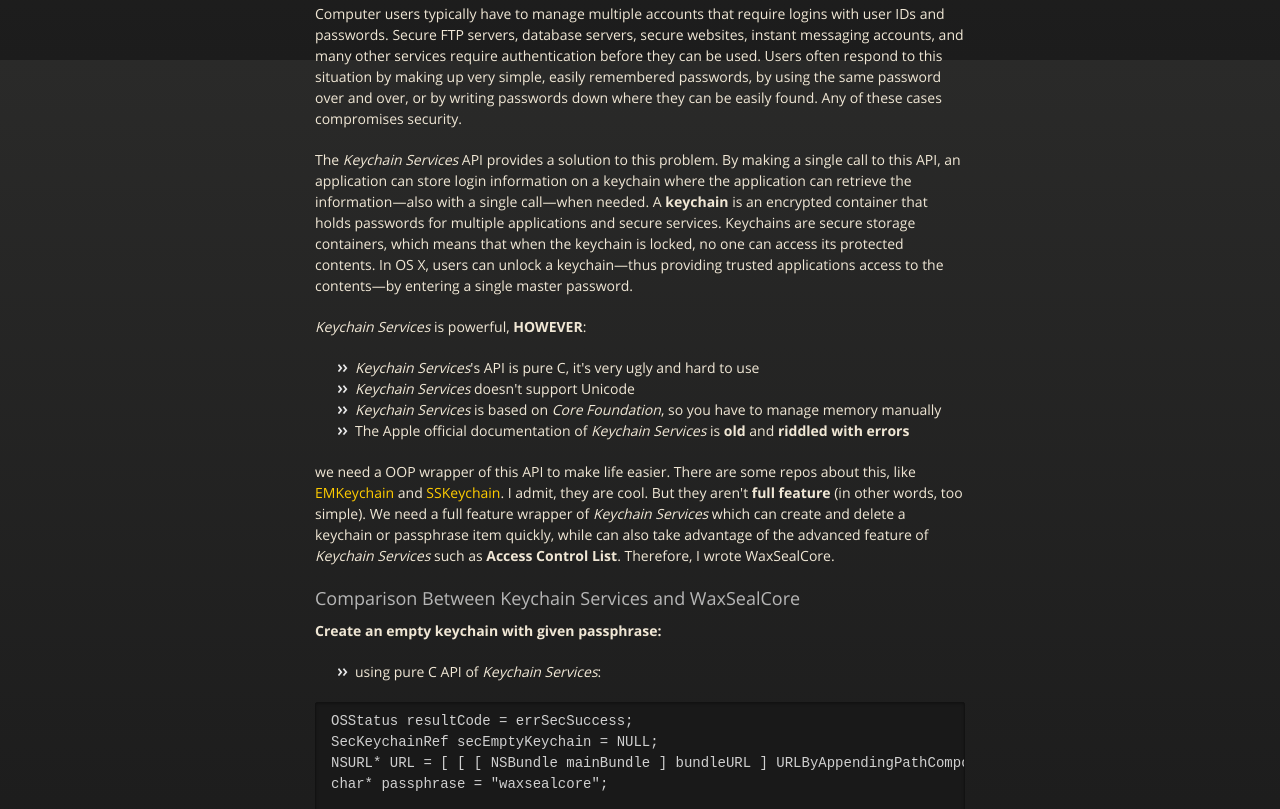
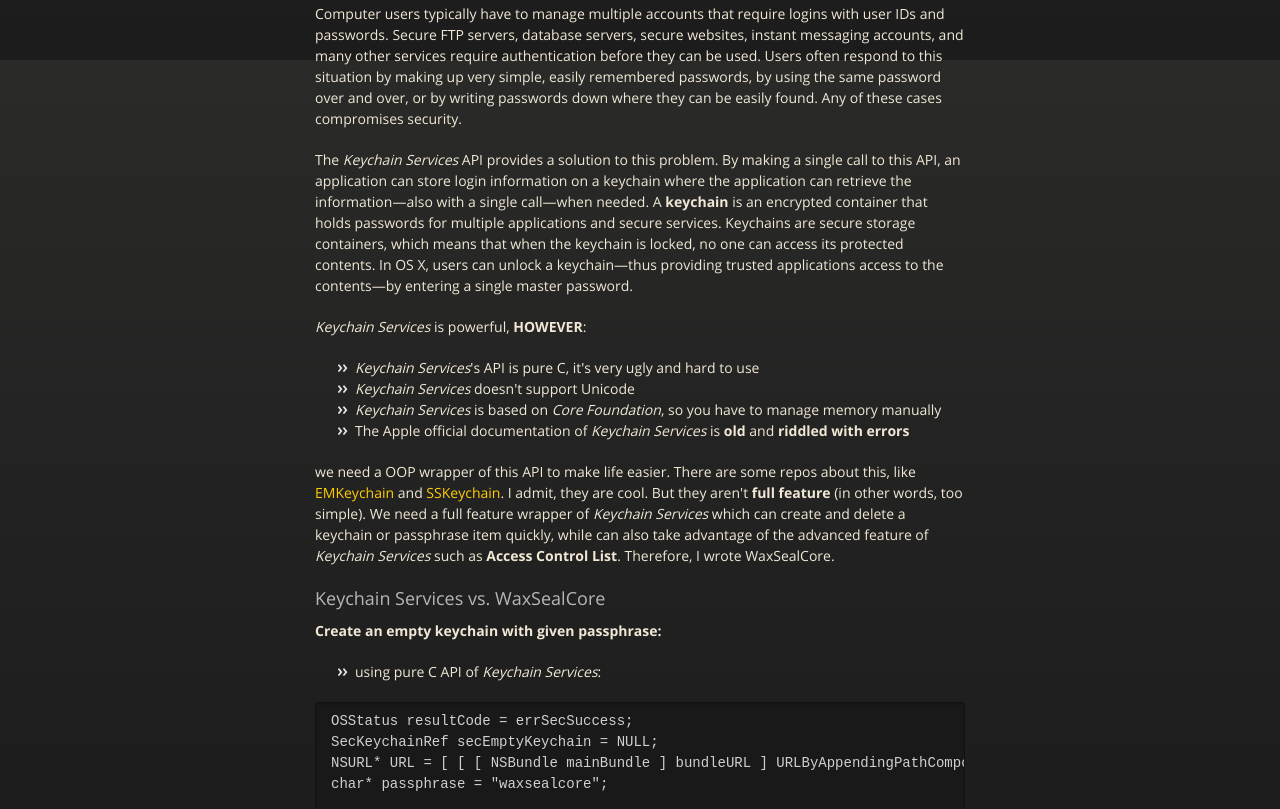
Before and after one commit to torinkwok/WaxSealCore, a plain HTML site: page index.html in a window 1280 px wide. Shown: the part 740-1549 px from the top of the page. Drawn offline with nearby package versions, Linux system fonts and the light colour scheme.

```diff
--- a/index.html
+++ b/index.html
@@ -39,7 +39,7 @@
         </div>
 
         <h1>
-<a id="" class="anchor" href="#" aria-hidden="true"><span class="octicon octicon-link"></span></a><a href="https://gitter.im/TongG/WaxSealCore?utm_source=badge&amp;utm_medium=badge&amp;utm_campaign=pr-badge&amp;utm_content=badge"><img src="https://badges.gitter.im/Join%20Chat.svg" alt="Gitter"></a>
+<a id="waxsealcore-" class="anchor" href="#waxsealcore-" aria-hidden="true"><span class="octicon octicon-link"></span></a>WaxSealCore <a href="https://gitter.im/TongG/WaxSealCore?utm_source=badge&amp;utm_medium=badge&amp;utm_campaign=pr-badge&amp;utm_content=badge"><img src="https://badges.gitter.im/Join%20Chat.svg" alt="Gitter"></a>
 </h1>
 
 <h3>
@@ -70,7 +70,7 @@
 <p>we need a OOP wrapper of this API to make life easier. There are some repos about this, like <a href="https://github.com/irons/EMKeychain">EMKeychain</a> and <a href="https://github.com/soffes/sskeychain">SSKeychain</a>. I admit, they are cool. But they aren't <strong>full feature</strong> (in other words, too simple). We need a full feature wrapper of <em>Keychain Services</em> which can create and delete a keychain or passphrase item quickly, while can also take advantage of the advanced feature of <em>Keychain Services</em> such as <strong>Access Control List</strong>. Therefore, I wrote WaxSealCore.</p>
 
 <h3>
-<a id="comparison-between-keychain-services-and-waxsealcore" class="anchor" href="#comparison-between-keychain-services-and-waxsealcore" aria-hidden="true"><span class="octicon octicon-link"></span></a>Comparison Between Keychain Services and WaxSealCore</h3>
+<a id="keychain-services-vs-waxsealcore" class="anchor" href="#keychain-services-vs-waxsealcore" aria-hidden="true"><span class="octicon octicon-link"></span></a>Keychain Services vs. WaxSealCore</h3>
 
 <p><strong>Create an empty keychain with given passphrase:</strong></p>
 
```
Also changed, not shown: params.json (+1 -1 lines).
